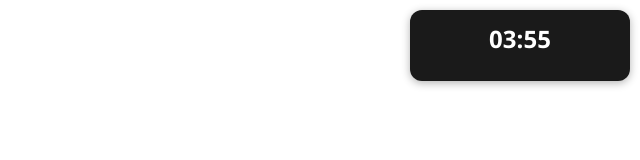
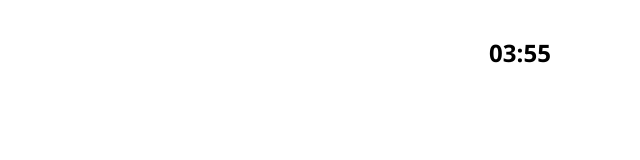
Before and after one commit to Jino884/timer, a plain HTML site: page index.html in a window 1280 px wide. Shown: the whole page, without its empty margins (640-1280 px from the left). Drawn offline with Linux system fonts and the light colour scheme.

Commit message:
Update index.html

```diff
--- a/index.html
+++ b/index.html
@@ -15,13 +15,18 @@
       position: fixed;
       top: 10px;
       right: 10px;
-    background-color: #1a1a1a;
-    color: #fff;
-    padding: 12px 20px;
-    border-radius: 12px;
-    box-shadow: 0 2px 8px rgba(0,0,0,0.3);
+      color: #000;
+      padding: 0;
+      border-radius: 0;
       text-align: center;
-    min-width: 180px;
+      width: 220px;
+      height: 90px;
+      overflow: hidden;
+      display: flex;
+      flex-direction: column;
+      justify-content: center;
+      background: transparent;
+      box-shadow: none;
     }
 
     #timer {
@@ -30,17 +35,17 @@
     }
 
     #notice {
-    font-size: 14px;
-    margin-top: 8px;
+      font-size: 13px;
+      margin-top: 6px;
       transition: color 0.3s ease;
+      line-height: 1.3;
     }
   </style>
-
 </head>
 <body>
   <div id="timer-box">
     <div id="timer">00:00</div>
-    <p id="notice"></p>
+    <div id="notice"></div>
   </div>
 
   <script>
@@ -59,20 +64,19 @@
 
       const noticeEl = document.getElementById("notice");
 
-    // ✅ ล้างเฉพาะตอนยังไม่ถึงช่วงเตือน
       if (!warned && remaining > 60) {
-      noticeEl.textContent = "";
+        noticeEl.innerHTML = "";
         noticeEl.style.color = "";
       }
 
       if (remaining <= 60 && remaining > 0 && !warned) {
-      noticeEl.textContent = "You have 1 minute left to complete your answer. Please submit as soon as possible.";
+        noticeEl.innerHTML = `You have 1 minute left to complete your answer.<br>Please submit as soon as possible.`;
         noticeEl.style.color = "orange";
         warned = true;
       }
 
       if (remaining === 0) {
-      noticeEl.textContent = "You have exceeded the time limit. Please submit your answer.";
+        noticeEl.innerHTML = `You have exceeded the time limit.<br>Please submit your answer.`;
         noticeEl.style.color = "red";
       }
 
@@ -83,6 +87,5 @@
 
     update();
   </script>
-
 </body>
 </html>
```
Lines whose indentation alone changed are shown as unchanged.
